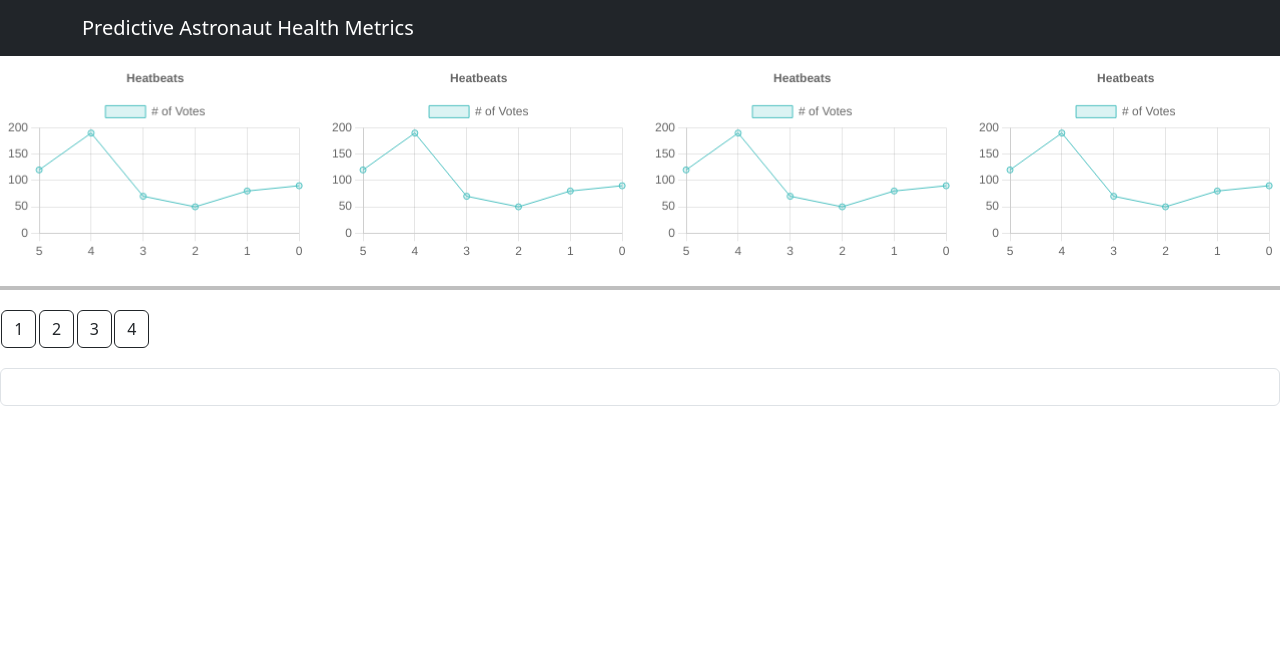
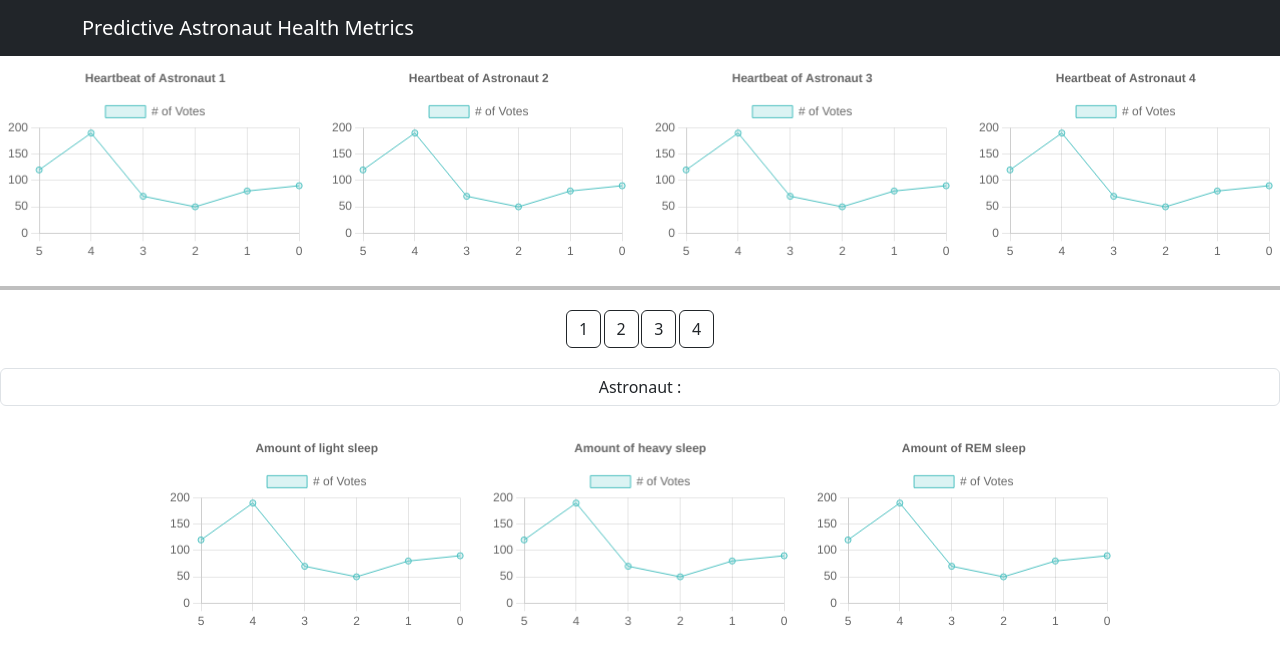
Before and after one commit to blacepos-meapster3-spartahack/jsc-hack, a React (Create React App) app in the folder healthserver/: page / in a window 1280 px wide. Shown: the top 664 px of the page. Built offline with nearby package versions, Linux system fonts and the light colour scheme.

Commit message:
everything init

```diff
--- a/healthserver/src/App.js
+++ b/healthserver/src/App.js
@@ -1,6 +1,7 @@
 import React, { useState } from 'react';
 import Header from './components/header.js';
 import Heartbeat from './components/Heartbeat.js';
+import Sleep from './components/Sleep.js';
 import {
   Chart as ChartJS,
   CategoryScale,
@@ -26,25 +27,6 @@ ChartJS.register(
   Legend
 );
 
-export const options = {
-  responsive: true,
-  aspectRatio: 1.5, // Adjust this value to change the aspect ratio
-  plugins: {
-    legend: {
-      position: 'top',
-    },
-    title: {
-      display: true,
-      text: 'Heatbeats',
-    },
-  },
-  scales: {
-    y: {
-      beginAtZero: true
-    },
-  }
-};
-
 const labels = ['5', '4', '3', '2', '1', '0'];
 
 export const data = {
@@ -59,7 +41,13 @@ export const data = {
 };
 
 export default function App() {
-  const [text, setText] = useState('');
+  const [formParams, setFormParams] = useState({
+    astronaut: '',
+  });
+
+  const handleButtonClick = (astronaut) => {
+    setFormParams({ astronaut });
+  }
 
   return (
     <div>
@@ -67,28 +55,41 @@ export default function App() {
       <div className="container-fluid" style={{ padding: "5px" }}>
         <div className="row" style={{ minHeight: '200px' }}>
           <div className="col-md-3 chart-container">
-                    <Heartbeat options={options} data={data} />
+            <Heartbeat data={data} text={"Heartbeat of Astronaut 1"} />
           </div>
           <div className="col-md-3 chart-container">
-                    <Heartbeat options={options} data={data} />
+            <Heartbeat data={data} text={"Heartbeat of Astronaut 2"} />
           </div>
           <div className="col-md-3 chart-container">
-                    <Heartbeat options={options} data={data} />
+            <Heartbeat data={data} text={"Heartbeat of Astronaut 3"} />
           </div>
           <div className="col-md-3 chart-container">
-                    <Heartbeat options={options} data={data} />
+            <Heartbeat data={data} text={"Heartbeat of Astronaut 4"} />
           </div>
         </div>
       </div>
       <hr style={{ border: '2px solid black', margin: '20px 0' }} />
-      <div className="button-container" style={{ textAlign: 'left', margin: '20px 0' }}>
-        <button className="btn btn-outline-dark" style={{ margin: '0 0.1%' }} onClick={() => setText('Astronaut 1 Selected')}>1</button>
-        <button className="btn btn-outline-dark" style={{ margin: '0 0.1%' }} onClick={() => setText('Astronaut 2 Selected')}>2</button>
-        <button className="btn btn-outline-dark" style={{ margin: '0 0.1%' }} onClick={() => setText('Astronaut 3 Selected')}>3</button>
-        <button className="btn btn-outline-dark" style={{ margin: '0 0.1%' }} onClick={() => setText('Astronaut 4 Selected')}>4</button>
+      <div className="button-container" style={{ textAlign: 'center', margin: '20px 0' }}>
+        <button className="btn btn-outline-dark" style={{ margin: '0 0.1%' }} onClick={() => handleButtonClick(1)}>1</button>
+        <button className="btn btn-outline-dark" style={{ margin: '0 0.1%' }} onClick={() => handleButtonClick(2)}>2</button>
+        <button className="btn btn-outline-dark" style={{ margin: '0 0.1%' }} onClick={() => handleButtonClick(3)}>3</button>
+        <button className="btn btn-outline-dark" style={{ margin: '0 0.1%' }} onClick={() => handleButtonClick(4)}>4</button>
       </div>
       <div className="text-box" style={{ textAlign: 'center', margin: '20px 0' }}>
-        <input type="text" value={text} readOnly className="form-control" />
+        <input type="text" value={"Astronaut " + formParams.astronaut + ":"} readOnly className="form-control text-center" />
+      </div>
+      <div className="container-fluid" style={{ padding: "5px" }}>
+        <div className="row justify-content-center" style={{ minHeight: '200px' }}>
+          <div className="col-md-3 chart-container">
+            <Sleep data={data} text={"Amount of light sleep"} />
+          </div>
+          <div className="col-md-3 chart-container">
+            <Sleep data={data} text={"Amount of heavy sleep"} />
+          </div>
+          <div className="col-md-3 chart-container">
+            <Sleep data={data} text={"Amount of REM sleep"} />
+          </div>
+        </div>
       </div>
     </div>
   );
--- a/healthserver/src/components/Heartbeat.js
+++ b/healthserver/src/components/Heartbeat.js
@@ -1,9 +1,27 @@
 import React from 'react';
 import { Line } from 'react-chartjs-2';
 
-const Heartbeat = ({ options, data }) => {
+const Heartbeat = ({ data, text }) => {
     return (
-        <Line options={options} data={data} />
+        <Line options={
+        {
+            responsive: true,
+            aspectRatio: 1.5, // Adjust this value to change the aspect ratio
+            plugins: {
+                legend: {
+                    position: 'top',
+                },
+                title: {
+                    display: true,
+                    text: text,
+                },
+            },
+            scales: {
+                y: {
+                    beginAtZero: true
+                },
+            }
+        }} data={data} />
     );
 };
 
--- a/healthserver/src/components/Sleep.js
+++ b/healthserver/src/components/Sleep.js
@@ -0,0 +1,28 @@
+import React from 'react';
+import { Line } from 'react-chartjs-2';
+
+const Sleep = ({ data, text }) => {
+    return (
+        <Line options={
+        {
+            responsive: true,
+            aspectRatio: 1.5, // Adjust this value to change the aspect ratio
+            plugins: {
+                legend: {
+                    position: 'top',
+                },
+                title: {
+                    display: true,
+                    text: text,
+                },
+            },
+            scales: {
+                y: {
+                    beginAtZero: true
+                },
+            }
+        }} data={data} />
+    );
+};
+
+export default Sleep;
```
Also changed, not shown: healthserver/src/components/Food.js (+28 -0 lines), healthserver/src/components/Other.js (+28 -0 lines). Lines whose indentation alone changed are shown as unchanged.
